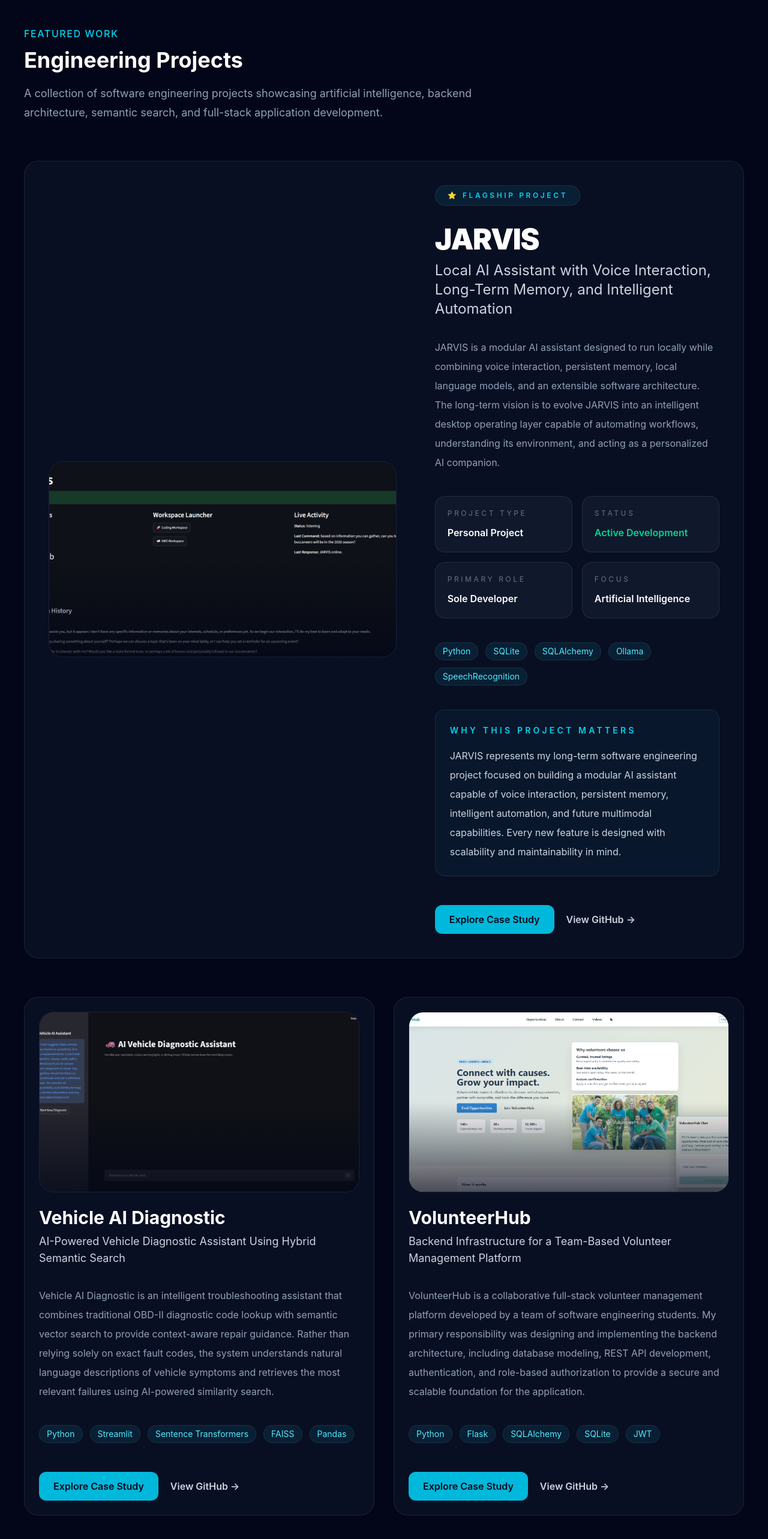
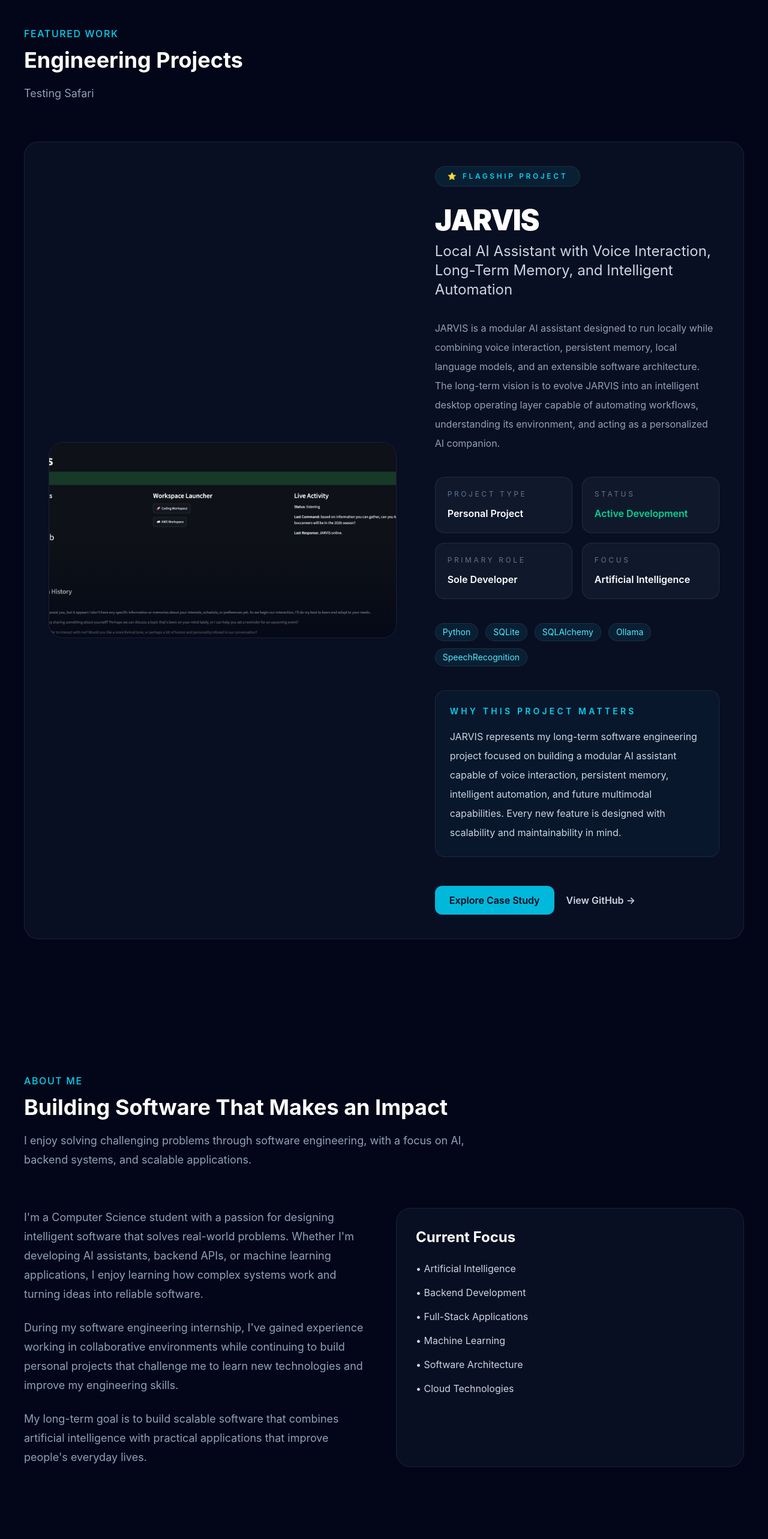
Before and after one commit to CPruett24/portfolio-website, a Next.js app: page / in a window 1280 px wide. Shown: the part 1661-4227 px from the top of the page at 60% size. Built offline with nearby package versions, Linux system fonts and the light colour scheme.

Commit message:
test restore project without grid

```diff
--- a/src/components/sections/Projects.tsx
+++ b/src/components/sections/Projects.tsx
@@ -1,6 +1,5 @@
 import Section from "@/components/ui/Section";
 import SectionHeading from "@/components/ui/SectionHeading";
-
 import ProjectCard from "@/components/projects/ProjectCard";
 
 import { projects } from "@/data/projects";
@@ -8,15 +7,12 @@ import { projects } from "@/data/projects";
 export default function Projects() {
   const featured = projects.find((p) => p.slug === "jarvis");
 
-  const others = projects.filter((p) => p.slug !== "jarvis");
-
   return (
     <Section id="projects">
       <SectionHeading
         eyebrow="Featured Work"
         title="Engineering Projects"
-
-        subtitle="A collection of software engineering projects showcasing artificial intelligence, backend architecture, semantic search, and full-stack application development."
+        subtitle="Testing Safari"
       />
 
       {featured && (
@@ -27,15 +23,6 @@ export default function Projects() {
           />
         </div>
       )}
-
-      <div className="mt-16 grid gap-8 lg:grid-cols-2">
-        {others.map((project) => (
-          <ProjectCard
-            key={project.slug}
-            project={project}
-          />
-        ))}
-      </div>
     </Section>
   );
 }
```
